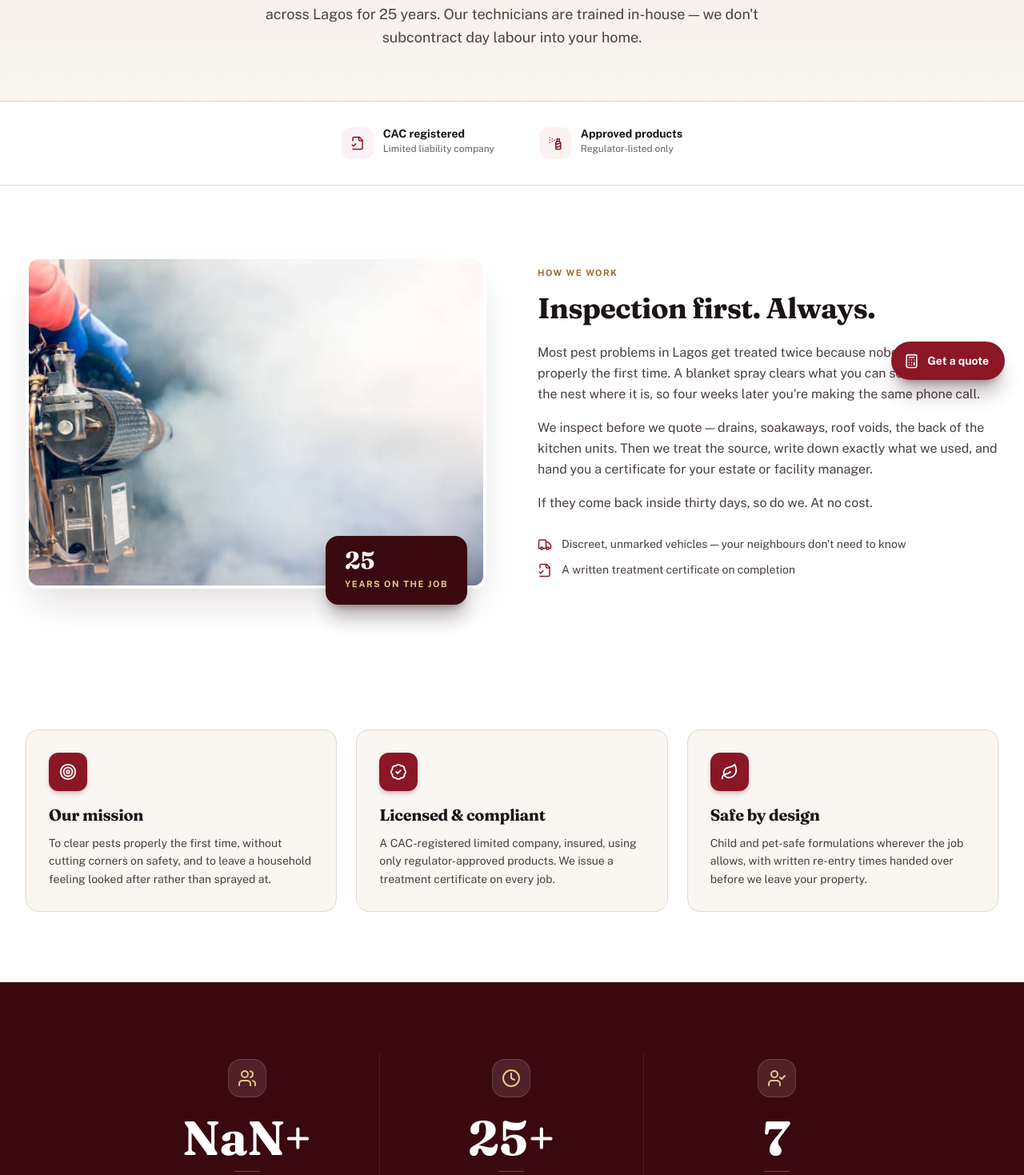
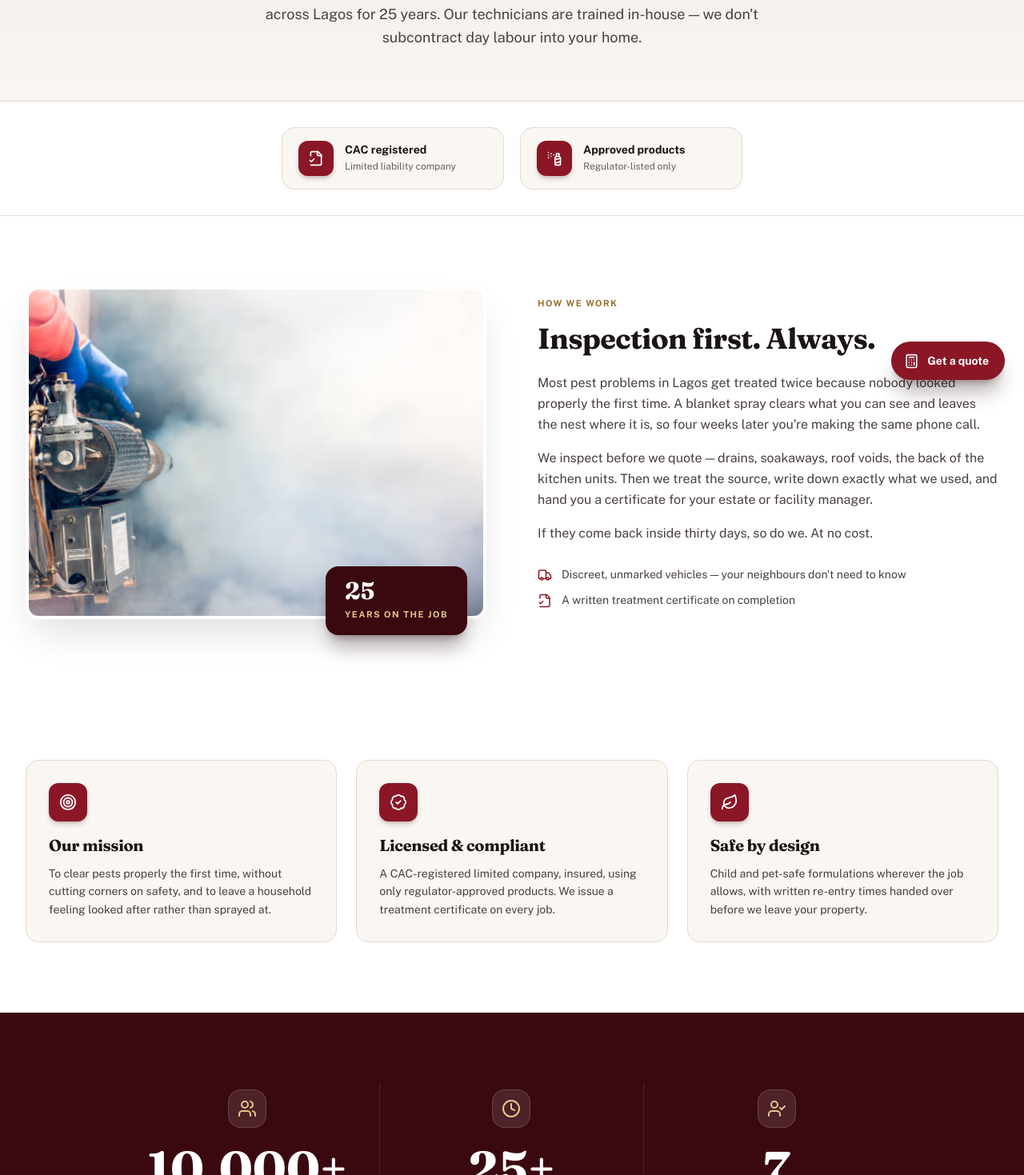
Before and after one commit to henrykay53/e-consultant-web, a React (Vite) app: page /about in a window 1280 px wide. Shown: the part 301-1770 px from the top of the page at 80% size. Built offline with nearby package versions, Linux system fonts and the light colour scheme.

Commit message:
Fixed: NAN error with the number of fumigation sessions

```diff
--- a/src/component/about.jsx
+++ b/src/component/about.jsx
@@ -57,16 +57,22 @@ const About = () => (
     {/* Credentials sit directly under the header: the first thing a cautious
         buyer wants is proof, not narrative. */}
     <section className="bg-white border-b border-bone-300">
-      <div className="max-w-7xl mx-auto px-4 sm:px-6 lg:px-8 py-8">
-        <ul className="flex flex-wrap justify-center gap-x-14 gap-y-6">
+      <div className="max-w-7xl mx-auto px-4 sm:px-6 lg:px-8 py-6 sm:py-8">
+        {/* Two equal cards side by side at every width. On phones each card
+            stacks icon over text and centres it, so the pair reads as a
+            matched set instead of two ragged, wrapped lines. */}
+        <ul className="grid grid-cols-2 gap-3 sm:gap-5 max-w-xl mx-auto">
           {credentials.map(({ icon: Icon, label, detail }) => (
-            <li key={label} className="flex items-start gap-3">
-              <span className="inline-flex w-10 h-10 rounded-xl bg-brand-50 text-brand-600 items-center justify-center shrink-0">
-                <Icon size={18} aria-hidden="true" />
+            <li
+              key={label}
+              className="flex flex-col items-center text-center gap-2.5 rounded-2xl border border-bone-300 bg-bone px-3 py-4 sm:flex-row sm:items-center sm:text-left sm:gap-3.5 sm:px-5"
+            >
+              <span className="inline-flex w-11 h-11 rounded-xl bg-brand-600 text-white items-center justify-center shrink-0 shadow-md shadow-brand-900/20">
+                <Icon size={20} aria-hidden="true" />
               </span>
-              <span>
+              <span className="min-w-0">
                 <span className="block font-bold text-sm leading-tight">{label}</span>
-                <span className="block text-xs text-ink-muted mt-0.5">{detail}</span>
+                <span className="block text-xs text-ink-muted mt-1 leading-snug">{detail}</span>
               </span>
             </li>
           ))}
--- a/src/component/aboutCounter.jsx
+++ b/src/component/aboutCounter.jsx
@@ -3,8 +3,11 @@ import { useInView, useReducedMotion } from "framer-motion";
 import { Users, Clock, UserCheck } from "lucide-react";
 import { yearsOperating } from "../siteConfig";
 
+// `value` must be a plain number (10000, not "10,000") — the count-up
+// animation multiplies it, and text with a comma turns into NaN.
+// Thousands separators are added when the number is displayed.
 const stats = [
-  { icon: Users, label: "Fumigation sessions", value: "10,000", suffix: "+" },
+  { icon: Users, label: "Fumigation sessions", value: 10000, suffix: "+" },
   { icon: Clock, label: "Years in business", value: yearsOperating, suffix: "+" },
   { icon: UserCheck, label: "Trained technicians", value: 7, suffix: "" },
 ];
@@ -56,7 +59,7 @@ const CounterItem = ({ icon: Icon, label, value, suffix }) => {
       </span>
 
       <span className="font-display text-5xl md:text-6xl font-bold text-white tabular leading-none">
-        {count}
+        {count.toLocaleString("en-NG")}
         {suffix}
       </span>
 
--- a/src/component/header.jsx
+++ b/src/component/header.jsx
@@ -19,12 +19,25 @@ const Header = () => {
   const [isOpen, setIsOpen] = useState(false);
   const panelRef = useRef(null);
   const triggerRef = useRef(null);
+  // Whether the menu was last opened or closed from the keyboard. Moving
+  // focus into the drawer and back to the hamburger is essential for
+  // keyboard users, but doing it after a tap or click makes browsers
+  // (Safari and iOS especially) draw the focus ring on the hamburger.
+  const keyboardRef = useRef(false);
+
+  const closeMenu = (e) => {
+    keyboardRef.current = e?.detail === 0; // keyboard-activated clicks report detail 0
+    setIsOpen(false);
+  };
 
   useEffect(() => {
     if (!isOpen) return;
 
     const onKeyDown = (e) => {
-      if (e.key === "Escape") setIsOpen(false);
+      if (e.key === "Escape") {
+        keyboardRef.current = true;
+        setIsOpen(false);
+      }
     };
 
     const previousOverflow = document.body.style.overflow;
@@ -32,12 +45,14 @@ const Header = () => {
 
     document.body.style.overflow = "hidden";
     document.addEventListener("keydown", onKeyDown);
-    panelRef.current?.querySelector("a, button")?.focus();
+    if (keyboardRef.current) {
+      panelRef.current?.querySelector("a, button")?.focus();
+    }
 
     return () => {
       document.body.style.overflow = previousOverflow;
       document.removeEventListener("keydown", onKeyDown);
-      trigger?.focus();
+      if (keyboardRef.current) trigger?.focus();
     };
   }, [isOpen]);
 
@@ -115,10 +130,13 @@ const Header = () => {
             <button
               ref={triggerRef}
               type="button"
-              onClick={() => setIsOpen(true)}
+              onClick={(e) => {
+                keyboardRef.current = e.detail === 0;
+                setIsOpen(true);
+              }}
               aria-label="Open menu"
               aria-expanded={isOpen}
-              className="lg:hidden p-2 -mr-2 text-ink"
+              className="lg:hidden p-2 -mr-2 text-ink [-webkit-tap-highlight-color:transparent]"
             >
               <Menu size={26} />
             </button>
@@ -130,7 +148,7 @@ const Header = () => {
         <div className="fixed inset-0 z-50 lg:hidden">
           <div
             className="absolute inset-0 bg-brand-950/60 backdrop-blur-sm"
-            onClick={() => setIsOpen(false)}
+            onClick={closeMenu}
           />
 
           <div
@@ -149,7 +167,7 @@ const Header = () => {
               </div>
               <button
                 type="button"
-                onClick={() => setIsOpen(false)}
+                onClick={closeMenu}
                 aria-label="Close menu"
                 className="p-1.5 -mr-1 text-ink-muted hover:text-ink"
               >
@@ -169,7 +187,10 @@ const Header = () => {
                 <NavLink
                   key={link.path}
                   to={link.path}
-                  onClick={() => setIsOpen(false)}
+                  onClick={() => {
+                    keyboardRef.current = false;
+                    setIsOpen(false);
+                  }}
                   className={({ isActive }) =>
                     `px-3 py-3.5 rounded-lg font-semibold transition-colors ${
                       isActive
--- a/src/component/stickyActions.jsx
+++ b/src/component/stickyActions.jsx
@@ -1,4 +1,4 @@
-import { Link } from "react-router-dom";
+import { Link, useLocation } from "react-router-dom";
 import { Calculator } from "lucide-react";
 
 /**
@@ -6,9 +6,15 @@ import { Calculator } from "lucide-react";
  *
  * Call and WhatsApp are already one tap away in the header and in the CTA
  * band that runs on every page, so the floating layer stays a single
- * uncluttered button.
+ * uncluttered button. It is hidden on the pricing page, which is where it
+ * leads — the calculator is already on screen there.
  */
-const StickyActions = () => (
+const StickyActions = () => {
+  const { pathname } = useLocation();
+
+  if (pathname.replace(/\/+$/, "") === "/pricing") return null;
+
+  return (
     <Link
       to="/pricing"
       className="fixed bottom-5 right-5 md:bottom-6 md:right-6 z-40 inline-flex items-center gap-2.5 pl-4 pr-5 py-3.5 rounded-full bg-brand-600 text-white font-bold shadow-xl shadow-brand-950/30 hover:bg-brand-700 active:scale-[0.97] transition-all pb-[max(0.875rem,env(safe-area-inset-bottom))]"
@@ -17,5 +23,6 @@ const StickyActions = () => (
       <span className="text-sm">Get a quote</span>
     </Link>
   );
+};
 
 export default StickyActions;
```
Lines whose indentation alone changed are shown as unchanged.
